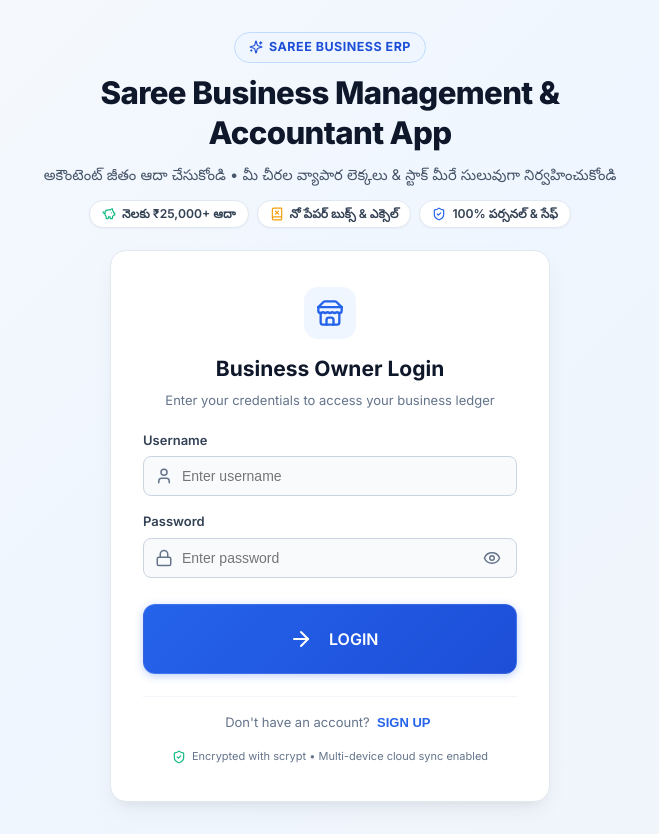
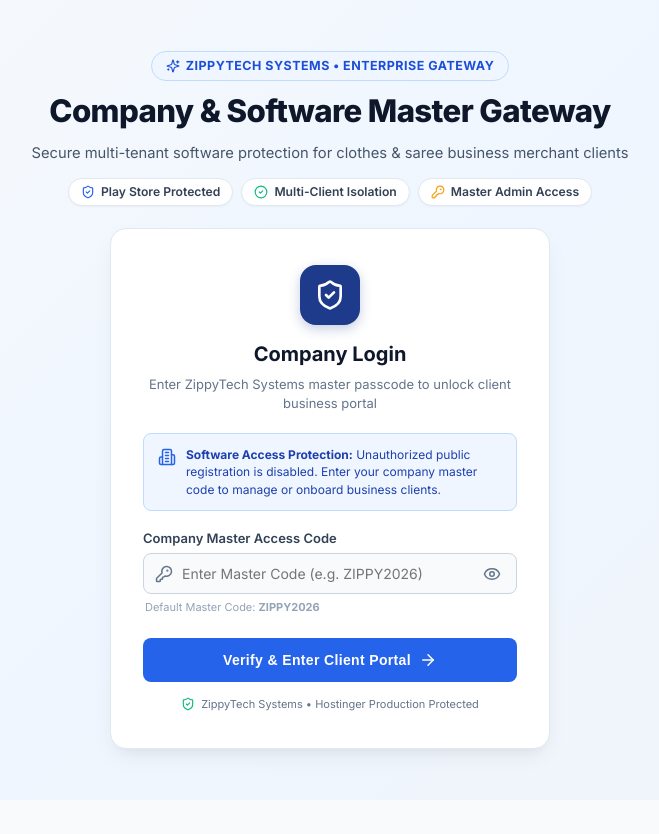
Before and after one commit to zippytechsystems/Saree-Business-management-and-Accountant-App, a React (Vite) app: page / in a window 1280 px wide. Shown: the whole page, without its empty margins (310-969 px from the left). After the commit the page ends 800 px from the top, so only its background shows below. Built offline with nearby package versions, Linux system fonts and the light colour scheme; no server answers.

Commit message:
feat: implement Company Master Gateway, Client Login/Signup, and Business Account Setup flow

```diff
--- a/src/App.jsx
+++ b/src/App.jsx
@@ -34,11 +34,8 @@
 
   // Verify and restore authenticated session on app launch
   const checkSession = async () => {
-    // Read from sessionStorage ONLY for maximum privacy.
-    // When the browser tab/app is closed, session is cleared automatically!
-    const token = sessionStorage.getItem('auth_token');
-    // Wipe legacy localStorage token to prevent unauthorized access
-    localStorage.removeItem('auth_token');
+    // Read from localStorage (fallback to sessionStorage) for persistent multi-device login
+    const token = localStorage.getItem('auth_token') || sessionStorage.getItem('auth_token');
 
     if (!token) {
       setAuthState({
@@ -101,6 +98,11 @@
   }, []);
 
   const handleAuthSuccess = (data) => {
+    if (data.token) {
+      localStorage.setItem('auth_token', data.token);
+      sessionStorage.setItem('auth_token', data.token);
+    }
+
     const profile = data.business_profile || {
       business_name: `${data.user?.username || 'Saree'} Business ERP`,
       business_nickname: data.user?.username || 'Saree Shop',
--- a/src/screens/AuthScreen.jsx
+++ b/src/screens/AuthScreen.jsx
@@ -11,11 +11,25 @@
   Sparkles,
   Eye,
   EyeOff,
+  Building2,
+  KeyRound,
+  CheckCircle2,
 } from 'lucide-react';
 import Button from '../components/common/Button';
 import { apiPost, setAuthToken } from '../utils/api';
 
 export default function AuthScreen({ onAuthSuccess }) {
+  // Stage 1: Company Master Gateway (ZippyTech Systems)
+  // Stage 2: Business Client Portal (Login or Sign Up)
+  const [companyVerified, setCompanyVerified] = useState(() => {
+    return localStorage.getItem('zippy_company_authorized') === 'true';
+  });
+  const [companyCode, setCompanyCode] = useState('');
+  const [showCompanyCode, setShowCompanyCode] = useState(false);
+  const [companyLoading, setCompanyLoading] = useState(false);
+  const [companyError, setCompanyError] = useState(null);
+
+  // Client Portal State (Login vs Sign Up)
   const [isSignUp, setIsSignUp] = useState(false);
   const [username, setUsername] = useState('');
   const [password, setPassword] = useState('');
@@ -23,49 +37,50 @@
   const [showPassword, setShowPassword] = useState(false);
   const [loading, setLoading] = useState(false);
   const [error, setError] = useState(null);
-  const [unlocked, setUnlocked] = useState(false);
 
-  // Aggressively prevent browser autofill on page load so credentials are NEVER exposed to others
-  useEffect(() => {
-    setUsername('');
-    setPassword('');
-    setConfirmPassword('');
+  // 1. Verify Company Master Access Code (Page 1)
+  const handleCompanyVerify = async (e) => {
+    e.preventDefault();
+    setCompanyError(null);
 
-    const clearNativeInputs = () => {
-      if (!unlocked) {
-        const u = document.getElementById('secret_shop_user_field');
-        const p = document.getElementById('secret_shop_pass_field');
-        const cp = document.getElementById('secret_shop_confirm_pass_field');
-        if (u && u.value) {
-          u.value = '';
-          setUsername('');
+    const cleanCode = (companyCode || '').trim();
+    if (!cleanCode) {
+      setCompanyError('Please enter the Company Master Access Code.');
+      return;
     }
-        if (p && p.value) {
-          p.value = '';
-          setPassword('');
+
+    setCompanyLoading(true);
+
+    try {
+      // Call backend company verification
+      const res = await apiPost('/api/auth/company-verify', { accessCode: cleanCode }).catch(() => null);
+
+      const normalized = cleanCode.toUpperCase();
+      const isValid = (res && res.success) || ['ZIPPY2026', 'ZIPPYTECH', 'ZIPPY'].includes(normalized);
+
+      if (isValid) {
+        localStorage.setItem('zippy_company_authorized', 'true');
+        setCompanyVerified(true);
+      } else {
+        throw new Error('Invalid Company Access Code. Access is restricted to authorized ZippyTech Systems personnel.');
       }
-        if (cp && cp.value) {
-          cp.value = '';
-          setConfirmPassword('');
-        }
+    } catch (err) {
+      setCompanyError(err.message || 'Invalid Company Access Code.');
+    } finally {
+      setCompanyLoading(false);
     }
   };
 
-    clearNativeInputs();
-    const t1 = setTimeout(clearNativeInputs, 50);
-    const t2 = setTimeout(clearNativeInputs, 150);
-    const t3 = setTimeout(clearNativeInputs, 350);
-    const t4 = setTimeout(clearNativeInputs, 700);
+  // Re-lock to Company Gateway
+  const handleLockCompany = () => {
+    localStorage.removeItem('zippy_company_authorized');
+    setCompanyVerified(false);
+    setCompanyCode('');
+    setError(null);
+  };
 
-    return () => {
-      clearTimeout(t1);
-      clearTimeout(t2);
-      clearTimeout(t3);
-      clearTimeout(t4);
-    };
-  }, [isSignUp, unlocked]);
-
-  const handleSubmit = async (e) => {
+  // 2. Client Portal Submit (Login or Sign Up)
+  const handleClientAuthSubmit = async (e) => {
     e.preventDefault();
     setError(null);
 
@@ -93,24 +108,23 @@
         ? { username: cleanUsername, password, confirmPassword }
         : { username: cleanUsername, password };
 
-      // apiPost validates same-origin URL, sets headers, verifies content-type,
-      // and guarantees JSON parsing without crashing on HTML
       const data = await apiPost(endpoint, payload);
 
       if (!data.success) {
         throw new Error(data.error || 'Authentication failed. Please check credentials.');
       }
 
-      // Store session token in sessionStorage for maximum privacy & secrecy
-      // When the browser tab or app is closed, session is automatically cleared!
+      // Store session token in localStorage for persistent login on phone/desktop
       if (data.token) {
-        setAuthToken(data.token, false);
+        setAuthToken(data.token, true);
       }
 
       if (onAuthSuccess) {
         onAuthSuccess({
           ...data,
           is_signup: isSignUp,
+          // Signups must complete Business Profile Setup; Logins go straight to dashboard
+          needs_profile: isSignUp ? true : Boolean(data.needs_profile),
         });
       }
     } catch (err) {
@@ -124,13 +138,134 @@
     }
   };
 
+  // =========================================================================
+  // VIEW 1: COMPANY / SOFTWARE MASTER LOGIN GATE (ZIPPYTECH SYSTEMS)
+  // =========================================================================
+  if (!companyVerified) {
     return (
       <div className="auth-page-container">
-      {/* Top Banner: Value Proposition Header */}
+        {/* Top Company Header */}
         <div className="auth-header-banner">
           <div className="auth-header-pill">
             <Sparkles size={14} />
-          <span>SAREE BUSINESS ERP</span>
+            <span>ZIPPYTECH SYSTEMS • ENTERPRISE GATEWAY</span>
+          </div>
+
+          <h1 className="auth-header-title">
+            Company &amp; Software Master Gateway
+          </h1>
+
+          <p className="auth-header-subtitle">
+            Secure multi-tenant software protection for clothes &amp; saree business merchant clients
+          </p>
+
+          <div className="auth-highlights-row">
+            <span className="auth-highlight-pill">
+              <ShieldCheck size={14} color="#2563eb" />
+              <span>Play Store Protected</span>
+            </span>
+            <span className="auth-highlight-pill">
+              <CheckCircle2 size={14} color="#10b981" />
+              <span>Multi-Client Isolation</span>
+            </span>
+            <span className="auth-highlight-pill">
+              <KeyRound size={14} color="#f59e0b" />
+              <span>Master Admin Access</span>
+            </span>
+          </div>
+        </div>
+
+        {/* Company Gateway Card */}
+        <div className="auth-form-card">
+          <div style={styles.header}>
+            <div style={styles.logoBadgeCompany}>
+              <ShieldCheck size={32} color="#ffffff" />
+            </div>
+            <h2 style={styles.appTitle}>Company Login</h2>
+            <p style={styles.subtitle}>
+              Enter ZippyTech Systems master passcode to unlock client business portal
+            </p>
+          </div>
+
+          {companyError && (
+            <div style={styles.errorAlert}>
+              <AlertCircle size={18} style={{ minWidth: 18, marginTop: 2 }} />
+              <span>{companyError}</span>
+            </div>
+          )}
+
+          <div style={styles.infoBox}>
+            <Building2 size={18} color="#2563eb" style={{ minWidth: 18, marginTop: 2 }} />
+            <div>
+              <strong>Software Access Protection:</strong> Unauthorized public registration is disabled. Enter your company master code to manage or onboard business clients.
+            </div>
+          </div>
+
+          <form onSubmit={handleCompanyVerify} style={styles.form}>
+            <div style={styles.inputGroup}>
+              <label style={styles.label}>Company Master Access Code</label>
+              <div style={styles.inputWrapper}>
+                <KeyRound size={18} color="#64748b" style={styles.inputIcon} />
+                <input
+                  type={showCompanyCode ? 'text' : 'password'}
+                  value={companyCode}
+                  onChange={(e) => setCompanyCode(e.target.value)}
+                  placeholder="Enter Master Code (e.g. ZIPPY2026)"
+                  style={{ ...styles.input, paddingRight: '42px' }}
+                  disabled={companyLoading}
+                  required
+                />
+                <button
+                  type="button"
+                  onClick={() => setShowCompanyCode(!showCompanyCode)}
+                  style={styles.eyeBtn}
+                  title={showCompanyCode ? 'Hide code' : 'Show code'}
+                  tabIndex={-1}
+                >
+                  {showCompanyCode ? <EyeOff size={18} color="#64748b" /> : <Eye size={18} color="#64748b" />}
+                </button>
+              </div>
+              <span style={styles.helpText}>Default Master Code: <strong>ZIPPY2026</strong></span>
+            </div>
+
+            <button
+              type="submit"
+              disabled={companyLoading}
+              style={{
+                ...styles.submitBtn,
+                backgroundColor: companyLoading ? '#93c5fd' : '#2563eb',
+              }}
+            >
+              {companyLoading ? (
+                <span>Verifying Company Gate...</span>
+              ) : (
+                <>
+                  <span>Verify &amp; Enter Client Portal</span>
+                  <ArrowRight size={18} />
+                </>
+              )}
+            </button>
+          </form>
+
+          <div style={styles.securityNotice}>
+            <ShieldCheck size={14} color="#10b981" />
+            <span>ZippyTech Systems • Hostinger Production Protected</span>
+          </div>
+        </div>
+      </div>
+    );
+  }
+
+  // =========================================================================
+  // VIEW 2: CLIENT BUSINESS PORTAL (LOGIN & SIGN UP TABS)
+  // =========================================================================
+  return (
+    <div className="auth-page-container">
+      {/* Top Value Banner */}
+      <div className="auth-header-banner">
+        <div className="auth-header-pill">
+          <Sparkles size={14} />
+          <span>SAREE BUSINESS ERP • CLIENT PORTAL</span>
         </div>
 
         <h1 className="auth-header-title">
@@ -157,20 +292,51 @@
         </div>
       </div>
 
-      {/* Centered Login / Sign Up Card */}
+      {/* Centered Client Card */}
       <div className="auth-form-card">
+        {/* Portal Header with Company Badge */}
         <div style={styles.header}>
           <div style={styles.logoBadge}>
             <Store size={28} color="#2563eb" />
           </div>
           <h2 style={styles.appTitle}>
-            {isSignUp ? 'Create Owner Account' : 'Business Owner Login'}
+            {isSignUp ? 'Create New Business Account' : 'Business Owner Login'}
           </h2>
           <p style={styles.subtitle}>
             {isSignUp
-              ? 'Start managing your shop and saving accountant costs'
-              : 'Enter your credentials to access your business ledger'}
+              ? 'Onboard a new saree merchant. Setup business name & store on next step.'
+              : 'Enter your business credentials to load 100% of your historical data.'}
           </p>
+        </div>
+
+        {/* Tab Switcher: Login vs Sign Up */}
+        <div style={styles.tabContainer}>
+          <button
+            type="button"
+            onClick={() => {
+              setIsSignUp(false);
+              setError(null);
+            }}
+            style={{
+              ...styles.tabBtn,
+              ...(isSignUp ? {} : styles.tabBtnActive),
+            }}
+          >
+            Business Login
+          </button>
+          <button
+            type="button"
+            onClick={() => {
+              setIsSignUp(true);
+              setError(null);
+            }}
+            style={{
+              ...styles.tabBtn,
+              ...(isSignUp ? styles.tabBtnActive : {}),
+            }}
+          >
+            + Create New Client
+          </button>
         </div>
 
         {error && (
@@ -180,53 +346,31 @@
           </div>
         )}
 
-        <form
-          onSubmit={handleSubmit}
-          style={styles.form}
-          autoComplete="off"
-          autoCorrect="off"
-          autoCapitalize="none"
-          spellCheck="false"
-          data-lpignore="true"
-          data-form-type="other"
-        >
-          {/* Decoy hidden fields to absorb browser autofill */}
-          <input
-            type="text"
-            name="prevent_browser_autofill_user"
-            tabIndex={-1}
-            autoComplete="off"
-            style={{ position: 'absolute', top: -9999, left: -9999, opacity: 0, height: 0, width: 0 }}
-          />
-          <input
-            type="password"
-            name="prevent_browser_autofill_pass"
-            tabIndex={-1}
-            autoComplete="new-password"
-            style={{ position: 'absolute', top: -9999, left: -9999, opacity: 0, height: 0, width: 0 }}
-          />
+        {/* Informative Guidance Banner */}
+        <div style={isSignUp ? styles.signupInfoBox : styles.loginInfoBox}>
+          {isSignUp ? (
+            <div>
+              <strong>Step 1 of 2:</strong> Create master username &amp; password for the new client. In <strong>Step 2</strong>, you will enter their Business Name and Store Address!
+            </div>
+          ) : (
+            <div>
+              <strong>☁️ 100% Cloud Synced:</strong> Log in from any phone or desktop to automatically restore 100% of your sales, stocks, and accounting records from Hostinger Cloud.
+            </div>
+          )}
+        </div>
 
+        <form onSubmit={handleClientAuthSubmit} style={styles.form}>
           <div style={styles.inputGroup}>
-            <label style={styles.label}>Username</label>
+            <label style={styles.label}>
+              {isSignUp ? 'New Client / Owner Username' : 'Business Username'}
+            </label>
             <div style={styles.inputWrapper}>
               <User size={18} color="#64748b" style={styles.inputIcon} />
               <input
                 type="text"
-                name="secret_shop_user_field"
-                id="secret_shop_user_field"
-                autoComplete="one-time-code"
-                data-lpignore="true"
-                data-form-type="other"
-                readOnly={!unlocked}
-                onFocus={() => setUnlocked(true)}
-                onClick={() => setUnlocked(true)}
-                onTouchStart={() => setUnlocked(true)}
                 value={username}
-                onChange={(e) => {
-                  setUnlocked(true);
-                  setUsername(e.target.value);
-                }}
-                placeholder="Enter username"
+                onChange={(e) => setUsername(e.target.value)}
+                placeholder={isSignUp ? 'e.g. srilakshmi_sarees' : 'Enter username'}
                 style={styles.input}
                 disabled={loading}
                 required
@@ -240,20 +384,8 @@
               <Lock size={18} color="#64748b" style={styles.inputIcon} />
               <input
                 type={showPassword ? 'text' : 'password'}
-                name="secret_shop_pass_field"
-                id="secret_shop_pass_field"
-                autoComplete="one-time-code"
-                data-lpignore="true"
-                data-form-type="other"
-                readOnly={!unlocked}
-                onFocus={() => setUnlocked(true)}
-                onClick={() => setUnlocked(true)}
-                onTouchStart={() => setUnlocked(true)}
                 value={password}
-                onChange={(e) => {
-                  setUnlocked(true);
-                  setPassword(e.target.value);
-                }}
+                onChange={(e) => setPassword(e.target.value)}
                 placeholder="Enter password"
                 style={{ ...styles.input, paddingRight: '42px' }}
                 disabled={loading}
@@ -278,20 +410,8 @@
                 <Lock size={18} color="#64748b" style={styles.inputIcon} />
                 <input
                   type={showPassword ? 'text' : 'password'}
-                  name="secret_shop_confirm_pass_field"
-                  id="secret_shop_confirm_pass_field"
-                  autoComplete="one-time-code"
-                  data-lpignore="true"
-                  data-form-type="other"
-                  readOnly={!unlocked}
-                  onFocus={() => setUnlocked(true)}
-                  onClick={() => setUnlocked(true)}
-                  onTouchStart={() => setUnlocked(true)}
                   value={confirmPassword}
-                  onChange={(e) => {
-                    setUnlocked(true);
-                    setConfirmPassword(e.target.value);
-                  }}
+                  onChange={(e) => setConfirmPassword(e.target.value)}
                   placeholder="Re-enter password"
                   style={styles.input}
                   disabled={loading}
@@ -301,53 +421,45 @@
             </div>
           )}
 
-          <Button
+          <button
             type="submit"
-            variant="primary"
-            size="lg"
-            isLoading={loading}
-            icon={!loading ? ArrowRight : undefined}
-            style={{ width: '100%', marginTop: '10px' }}
+            disabled={loading}
+            style={{
+              ...styles.submitBtn,
+              backgroundColor: loading ? '#93c5fd' : '#2563eb',
+            }}
           >
-            {isSignUp ? 'CREATE ACCOUNT' : 'LOGIN'}
-          </Button>
+            {loading ? (
+              <span>{isSignUp ? 'Creating Account...' : 'Logging in...'}</span>
+            ) : isSignUp ? (
+              <>
+                <span>Continue to Business Setup</span>
+                <ArrowRight size={18} />
+              </>
+            ) : (
+              <>
+                <span>Login to My Business</span>
+                <ArrowRight size={18} />
+              </>
+            )}
+          </button>
         </form>
 
+        {/* Footer Actions */}
         <div style={styles.footer}>
-          {isSignUp ? (
-            <div style={styles.toggleText}>
-              Already have an account?{' '}
           <button
             type="button"
-                onClick={() => {
-                  setIsSignUp(false);
-                  setError(null);
-                }}
-                style={styles.toggleBtn}
+            onClick={handleLockCompany}
+            style={styles.lockBtn}
           >
-                LOGIN
+            <KeyRound size={13} />
+            <span>🔒 Lock to Company Gateway</span>
           </button>
-            </div>
-          ) : (
-            <div style={styles.toggleText}>
-              Don't have an account?{' '}
-              <button
-                type="button"
-                onClick={() => {
-                  setIsSignUp(true);
-                  setError(null);
-                }}
-                style={styles.toggleBtn}
-              >
-                SIGN UP
-              </button>
-            </div>
-          )}
         </div>
 
         <div style={styles.securityNotice}>
           <ShieldCheck size={14} color="#10b981" />
-          <span>Encrypted with scrypt • Multi-device cloud sync enabled</span>
+          <span>ZippyTech Systems • Hostinger MySQL Authoritative Cloud</span>
         </div>
       </div>
     </div>
@@ -357,20 +469,32 @@
 const styles = {
   header: {
     textAlign: 'center',
-    marginBottom: '22px',
+    marginBottom: '20px',
+  },
+  logoBadgeCompany: {
+    width: '60px',
+    height: '60px',
+    borderRadius: '16px',
+    backgroundColor: '#1e3a8a',
+    display: 'flex',
+    alignItems: 'center',
+    justifyContent: 'center',
+    margin: '0 auto 14px',
+    boxShadow: '0 4px 12px rgba(30, 58, 138, 0.25)',
   },
   logoBadge: {
-    width: '52px',
-    height: '52px',
-    borderRadius: '14px',
+    width: '56px',
+    height: '56px',
+    borderRadius: '16px',
     backgroundColor: '#eff6ff',
     display: 'flex',
     alignItems: 'center',
     justifyContent: 'center',
-    margin: '0 auto 14px auto',
+    margin: '0 auto 12px',
+    border: '1px solid #bfdbfe',
   },
   appTitle: {
-    fontSize: '21px',
+    fontSize: '20px',
     fontWeight: '700',
     color: '#0f172a',
     margin: '0 0 6px 0',
@@ -379,30 +503,87 @@
     fontSize: '13px',
     color: '#64748b',
     margin: 0,
-    lineHeight: '1.4',
+    lineHeight: '1.45',
+  },
+  tabContainer: {
+    display: 'flex',
+    backgroundColor: '#f1f5f9',
+    borderRadius: '10px',
+    padding: '4px',
+    marginBottom: '18px',
+    gap: '4px',
+  },
+  tabBtn: {
+    flex: 1,
+    padding: '9px 12px',
+    fontSize: '13px',
+    fontWeight: '600',
+    border: 'none',
+    borderRadius: '7px',
+    backgroundColor: 'transparent',
+    color: '#64748b',
+    cursor: 'pointer',
+    transition: 'all 0.15s ease',
+  },
+  tabBtnActive: {
+    backgroundColor: '#ffffff',
+    color: '#1d4ed8',
+    boxShadow: '0 1px 3px rgba(0,0,0,0.08)',
+  },
+  infoBox: {
+    display: 'flex',
+    alignItems: 'flex-start',
+    gap: '10px',
+    backgroundColor: '#eff6ff',
+    border: '1px solid #bfdbfe',
+    borderRadius: '8px',
+    padding: '12px 14px',
+    fontSize: '12px',
+    color: '#1e40af',
+    lineHeight: '1.45',
+    marginBottom: '18px',
+  },
+  loginInfoBox: {
+    backgroundColor: '#f0fdf4',
+    border: '1px solid #bbf7d0',
+    borderRadius: '8px',
+    padding: '10px 14px',
+    fontSize: '12px',
+    color: '#166534',
+    lineHeight: '1.45',
+    marginBottom: '16px',
+  },
+  signupInfoBox: {
+    backgroundColor: '#eff6ff',
+    border: '1px solid #bfdbfe',
+    borderRadius: '8px',
+    padding: '10px 14px',
+    fontSize: '12px',
+    color: '#1e40af',
+    lineHeight: '1.45',
+    marginBottom: '16px',
   },
   errorAlert: {
     backgroundColor: '#fef2f2',
     color: '#b91c1c',
     borderRadius: '8px',
-    padding: '12px 14px',
+    padding: '10px 14px',
     fontSize: '13px',
-    marginBottom: '20px',
+    marginBottom: '16px',
     display: 'flex',
     alignItems: 'flex-start',
-    gap: '10px',
+    gap: '8px',
     border: '1px solid #fee2e2',
   },
   form: {
     display: 'flex',
     flexDirection: 'column',
     gap: '16px',
-    position: 'relative',
   },
   inputGroup: {
     display: 'flex',
     flexDirection: 'column',
-    gap: '6px',
+    gap: '5px',
   },
   label: {
     fontSize: '13px',
@@ -440,7 +621,13 @@
     color: '#0f172a',
     outline: 'none',
     boxSizing: 'border-box',
+    fontFamily: 'inherit',
     transition: 'border-color 0.2s, background-color 0.2s',
+  },
+  helpText: {
+    fontSize: '11px',
+    color: '#94a3b8',
+    marginLeft: '2px',
   },
   submitBtn: {
     marginTop: '6px',
@@ -455,30 +642,31 @@
     borderRadius: '8px',
     fontSize: '14px',
     fontWeight: '600',
+    cursor: 'pointer',
     letterSpacing: '0.025em',
     transition: 'background-color 0.2s, transform 0.1s',
   },
   footer: {
-    marginTop: '22px',
+    marginTop: '20px',
     textAlign: 'center',
     borderTop: '1px solid #f1f5f9',
-    paddingTop: '16px',
+    paddingTop: '14px',
   },
-  toggleText: {
-    fontSize: '13px',
-    color: '#64748b',
-  },
-  toggleBtn: {
+  lockBtn: {
     background: 'none',
     border: 'none',
-    color: '#2563eb',
-    fontWeight: '700',
+    color: '#64748b',
+    fontSize: '12px',
+    fontWeight: '500',
     cursor: 'pointer',
-    padding: '0 4px',
-    fontSize: '13px',
+    display: 'inline-flex',
+    alignItems: 'center',
+    gap: '6px',
+    padding: '4px 8px',
+    borderRadius: '4px',
   },
   securityNotice: {
-    marginTop: '16px',
+    marginTop: '14px',
     display: 'flex',
     alignItems: 'center',
     justifyContent: 'center',
--- a/src/screens/BusinessProfileScreen.jsx
+++ b/src/screens/BusinessProfileScreen.jsx
@@ -68,8 +68,8 @@
           <div style={styles.iconCircle}>
             <Building2 size={30} color="#2563eb" />
           </div>
-          <h1 style={styles.title}>Welcome to Business Management</h1>
-          <p style={styles.subtitle}>Complete your business profile to get started</p>
+          <h1 style={styles.title}>Step 2: Business Account Setup</h1>
+          <p style={styles.subtitle}>Enter your shop &amp; business details to launch your isolated cloud dashboard</p>
         </div>
 
         {error && (
--- a/src/utils/api.js
+++ b/src/utils/api.js
@@ -11,7 +11,7 @@
   return sessionStorage.getItem('auth_token') || localStorage.getItem('auth_token') || null;
 }
 
-export function setAuthToken(token, persist = false) {
+export function setAuthToken(token, persist = true) {
   if (persist) {
     localStorage.setItem('auth_token', token);
   }
```
Also changed, not shown: 35 other files (tests, documents, lock files or other folders). Lines whose indentation alone changed are shown as unchanged.
